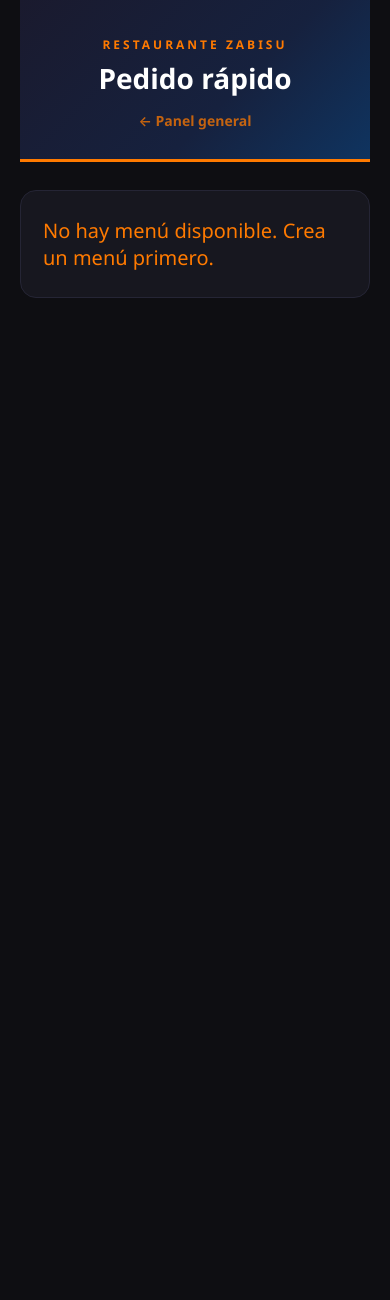
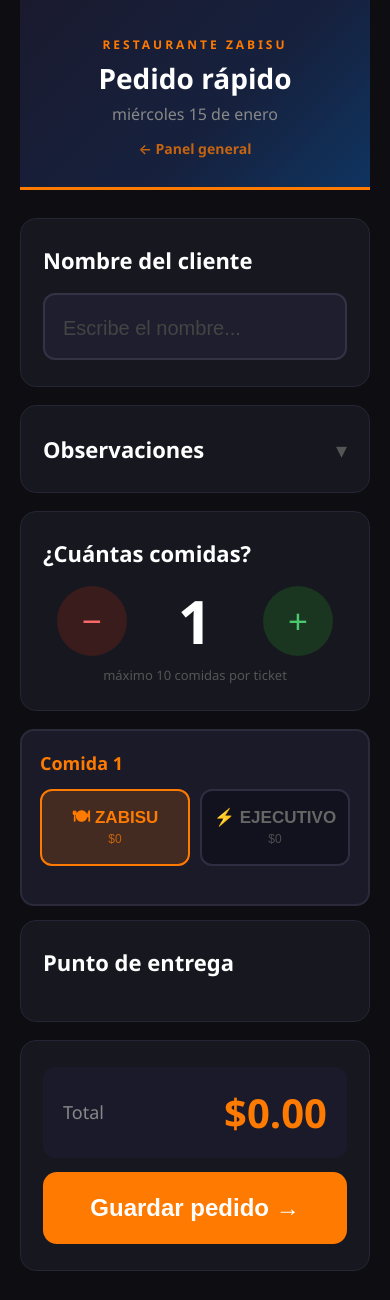
Before and after one commit to gordomamon-jpg/zabisu, a PHP site: page /send/restaurante/pedido_tableta.php in a window 390 px wide. Shown: the top 1300 px of the page. Before the commit the page ends 298 px from the top, so only its background shows below. Run offline with PHP 8.4, Linux system fonts and the light colour scheme; the visitor is signed in with stand-in values (Sample User, id 1); tables that the repository leaves empty or names only in its code hold one stand-in row (values such as "Sample post").

Commit message:
Fix: tableta usa el menú más reciente sin requerir activo=1 — funciona después del cierre
Co-Authored-By: Claude Sonnet 4.6 <noreply@anthropic.com>

```diff
--- a/restaurante/pedido_tableta.php
+++ b/restaurante/pedido_tableta.php
@@ -3,7 +3,7 @@ require_once "../config/db.php";
 require_once "auth_check.php";
 date_default_timezone_set("America/Mexico_City");
 
-$stmtMenu = $conexion->prepare("SELECT * FROM menu_dia WHERE activo = 1 ORDER BY fecha DESC LIMIT 1");
+$stmtMenu = $conexion->prepare("SELECT * FROM menu_dia ORDER BY fecha DESC LIMIT 1");
 $stmtMenu->execute();
 $menuActivo = $stmtMenu->fetch(PDO::FETCH_ASSOC);
 
```
